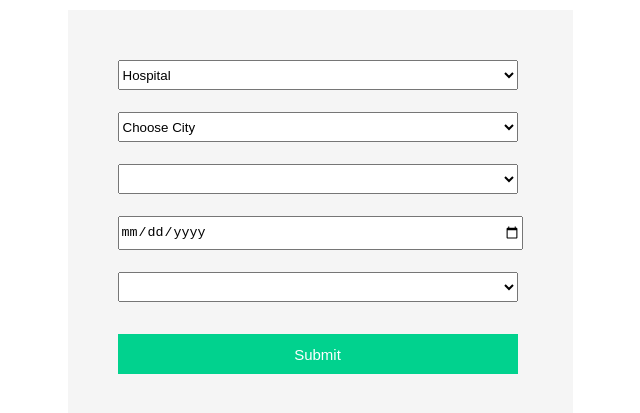
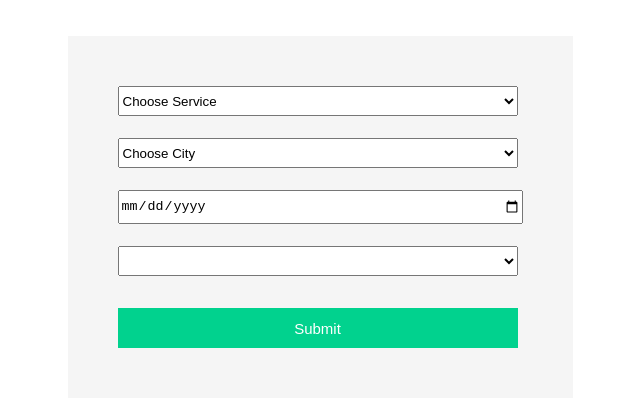
Before and after one commit to BharadwajPolusani/se-project-main, a React (Create React App) app in the folder se-project/: page /Booking in a window 1280 px wide. Shown: the part 183-596 px from the top of the page, without its empty margins (320-960 px from the left). Built offline with nearby package versions, Linux system fonts and the light colour scheme.

Commit message:
Small Changes

```diff
--- a/se-project/src/components/Booking.js
+++ b/se-project/src/components/Booking.js
@@ -19,7 +19,7 @@ const Booking = () => {
       const [newAccount, updatenewacc] = useState({
         service: "",
         location: "",
-        nameofservice: "",
+        //nameofservice: "",
         date: "",
         slot: ""
       });
@@ -40,6 +40,7 @@ const Booking = () => {
         //testing(e);
       };
       let [bookingTimes, setBookingTimes] = useState([]);
+      // setBookingTimes(["Choose Slot"]);
     //let location = 'Overland Park';
     const changeCity = (event) => {
         setSelected(event.target.value);
@@ -63,6 +64,7 @@ const Booking = () => {
           }
         })
         .then((data) => {
+          data.unshift("Choose Slot");
           setBookingTimes(data);
           setSelectedDate(event.target.value);
           console.log(event.target.value, data);
@@ -92,14 +94,17 @@ const Booking = () => {
 return (
     <div>
         <form className="add-form" onSubmit={onSubmit}>
-            <select class="form-field" onChange={(e) => {
+            <select class="form-field"
+             required={true}
+             onChange={(e) => {
               const value = e.target.value;
               updatenewacc({ ...newAccount, service: e.target.value });
               //console.log(value);
             }}>
+            <option selected>Choose Service</option>
             <option value="Bank">Bank</option>
-            <option selected value="Hospital">Hospital</option>
-            <option value="Saloon">Saloon</option>
+            {/* <option value="Hospital">Hospital</option>
+            <option value="Saloon">Saloon</option> */}
             </select>
             <br/>
             <br/>
@@ -118,8 +123,7 @@ return (
             <option value="Corbin Park">Corbin Park</option>
             </select>
             <br/>
-            <br/>
-            <select class="form-field"
+            {/* <select class="form-field"
             onChange={(e) => {
               const value = e.target.value;
               updatenewacc({ ...newAccount, nameofservice: e.target.value });
@@ -128,8 +132,7 @@ return (
             {
               options
             }
-            </select>
-            <br/>
+            </select> */}
             <br/>
             <input
             class="form-field"
```
